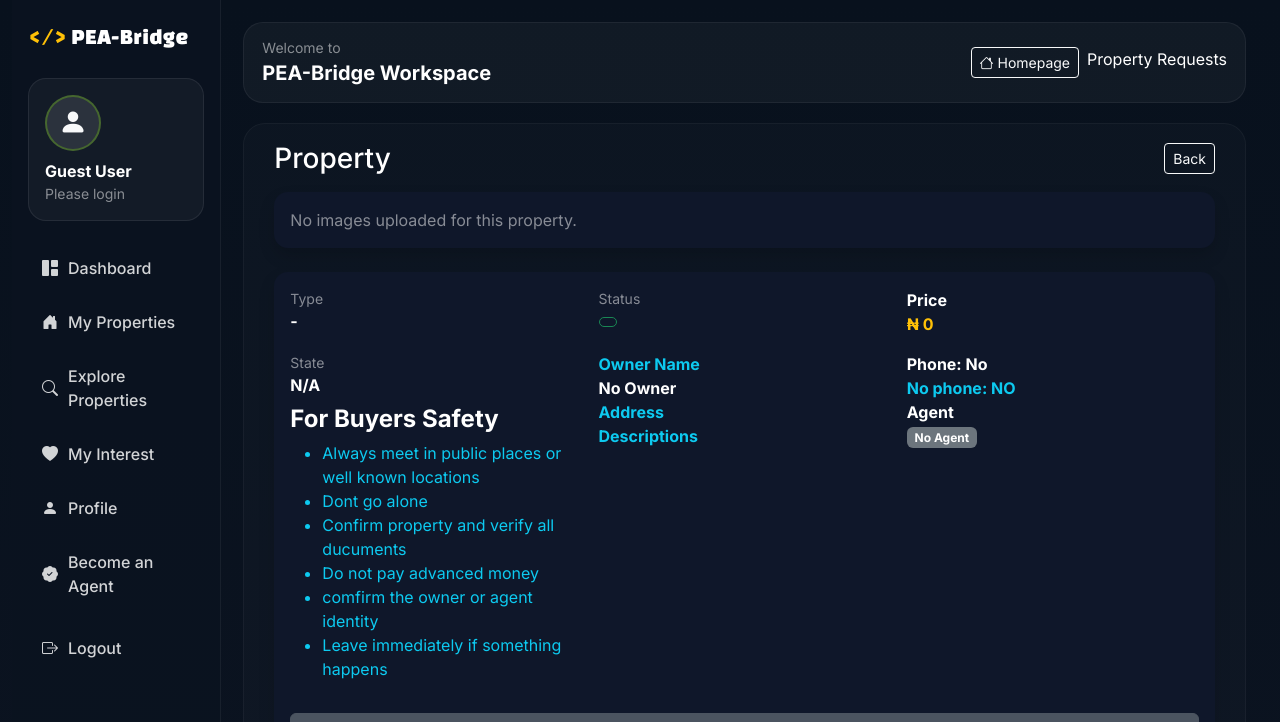
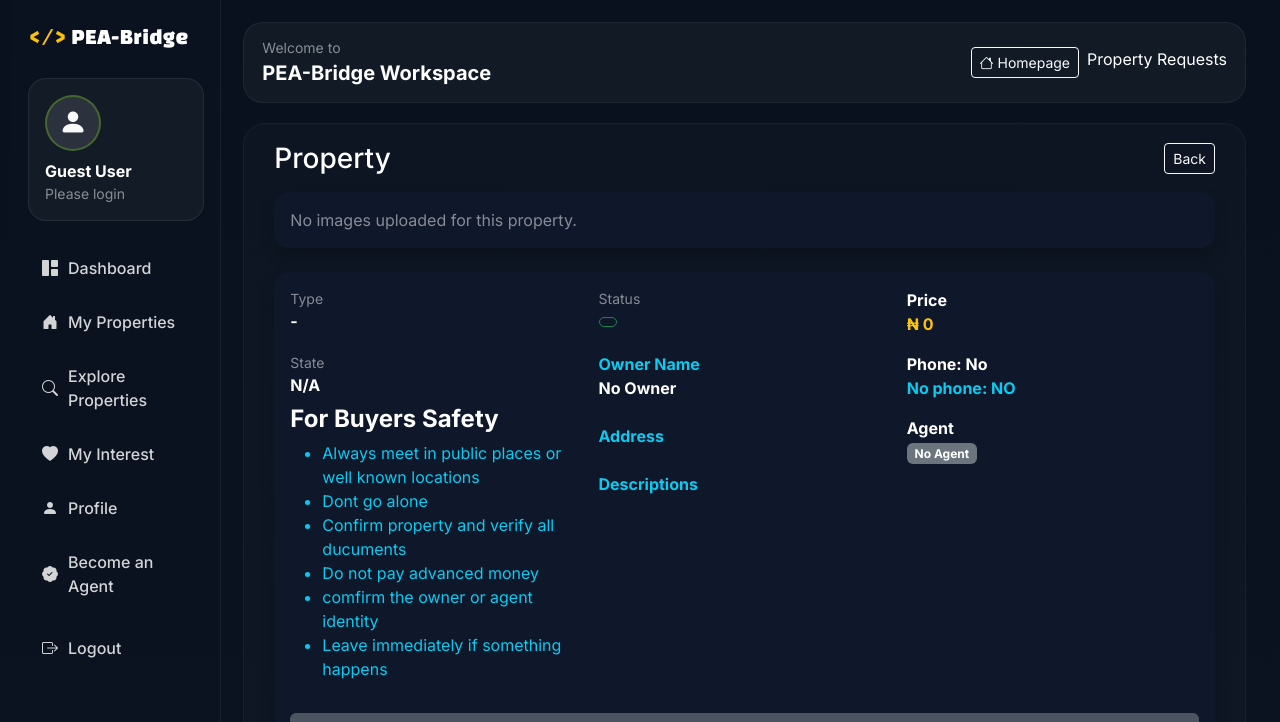
Before and after one commit to danieljoe903/PEA_bridge, a Python web app: template pkg/templates/property/public_property_detail.html in a window 1280 px wide. Shown: the top 722 px of the page. Run offline with Jinja, Linux system fonts and the light colour scheme; the template is opened without the code that fills it, so the values that code supplies are empty.

Commit message:
added changes in templates

```diff
--- a/pkg/templates/property/public_property_detail.html
+++ b/pkg/templates/property/public_property_detail.html
@@ -90,10 +90,10 @@
             {% else %}
               No Owner
             {% endif %}
-            <div class="fw-bold text-info">Address</div>
+            <div class="fw-bold text-info mt-4">Address</div>
             <div class="fw-bold">{{ prop.adress }}</div>
 
-            <div class="fw-bold text-info">Descriptions</div>
+            <div class="fw-bold text-info mt-4">Descriptions</div>
             <div class="fw-bold">{{ prop.description }}</div>
           </div>
         </div>
@@ -106,7 +106,7 @@
                   No phone: NO
                 {% endif %}
               </div>
-              <div class="text-white fw-bold">Agent</div>
+              <div class="text-white fw-bold mt-3">Agent</div>
           <div class="fw-bold">
             {% if prop.agent and prop.agent.user %}
               {% if prop.agent.agency_status == "active" %}
```
